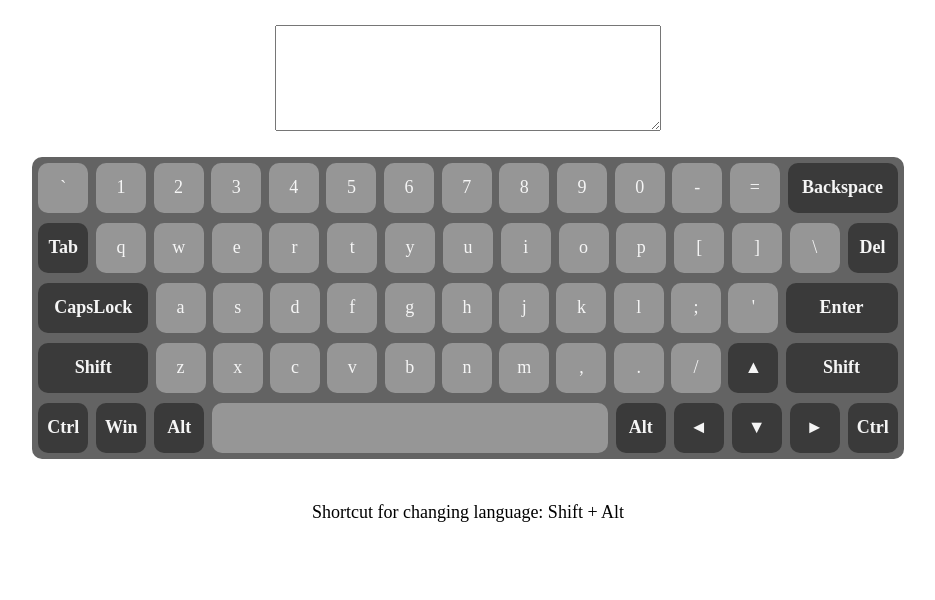
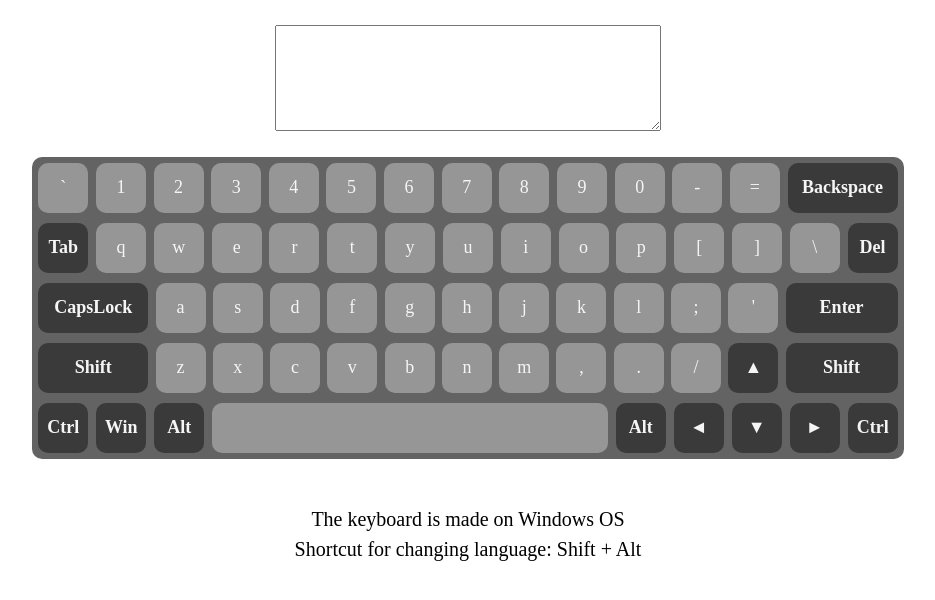
Before and after one commit to maria98kgm/virtual-keyboard, a website built with webpack: page dist/index.html in a window 1280 px wide. Shown: the whole page, without its empty margins (172-1107 px from the left). Built offline with nearby package versions, Linux system fonts and the light colour scheme.

Commit message:
feat: add where the keyboard was made

```diff
--- a/src/index.js
+++ b/src/index.js
@@ -112,7 +112,7 @@ function textArea() {
 function how() {
   let element = document.createElement('div');
   element.id = 'short';
-  element.innerHTML = '<p>Shortcut for changing language: Shift + Alt</p>';
+  element.innerHTML = '<p>The keyboard is made on Windows OS<br>Shortcut for changing language: Shift + Alt</p>';
   return element;
 }
 
--- a/src/style.css
+++ b/src/style.css
@@ -93,6 +93,8 @@ textarea {
   margin: auto;
   margin-top: 2%;
   display: flex;
-  font-size: 18px;
+  font-size: 20px;
   justify-content: center;
+  text-align: center;
+  line-height: 30px;
 }
```
Also changed, not shown: dist/main.bundle.js.
